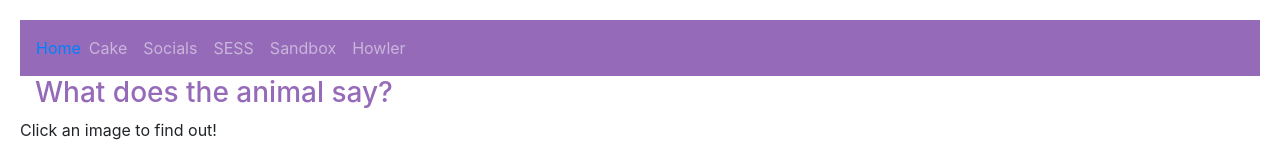
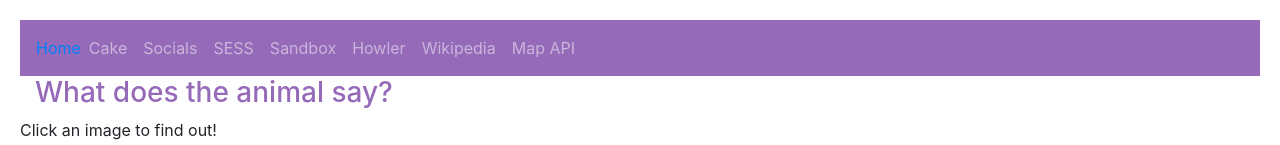
Before and after one commit to motency/Annies-corner, a plain HTML site: page howler_xc.html in a window 1280 px wide. Shown: the top 145 px of the page. Drawn offline with nearby package versions, Linux system fonts and the light colour scheme.

Commit message:
Update howler_xc.html

```diff
--- a/howler_xc.html
+++ b/howler_xc.html
@@ -37,6 +37,12 @@
                 <li class="nav-item">
                     <a class="nav-link" href="howler_xc.html">Howler</a>
                 </li>
+                <li class="nav-item">
+                  <a class="nav-link" href="wikipedia.html">Wikipedia</a>
+                </li>
+                <li class="nav-item">
+                  <a class="nav-link" href="map.html">Map API</a>
+                </li>
               </ul>
             </div>
         </nav>
```
